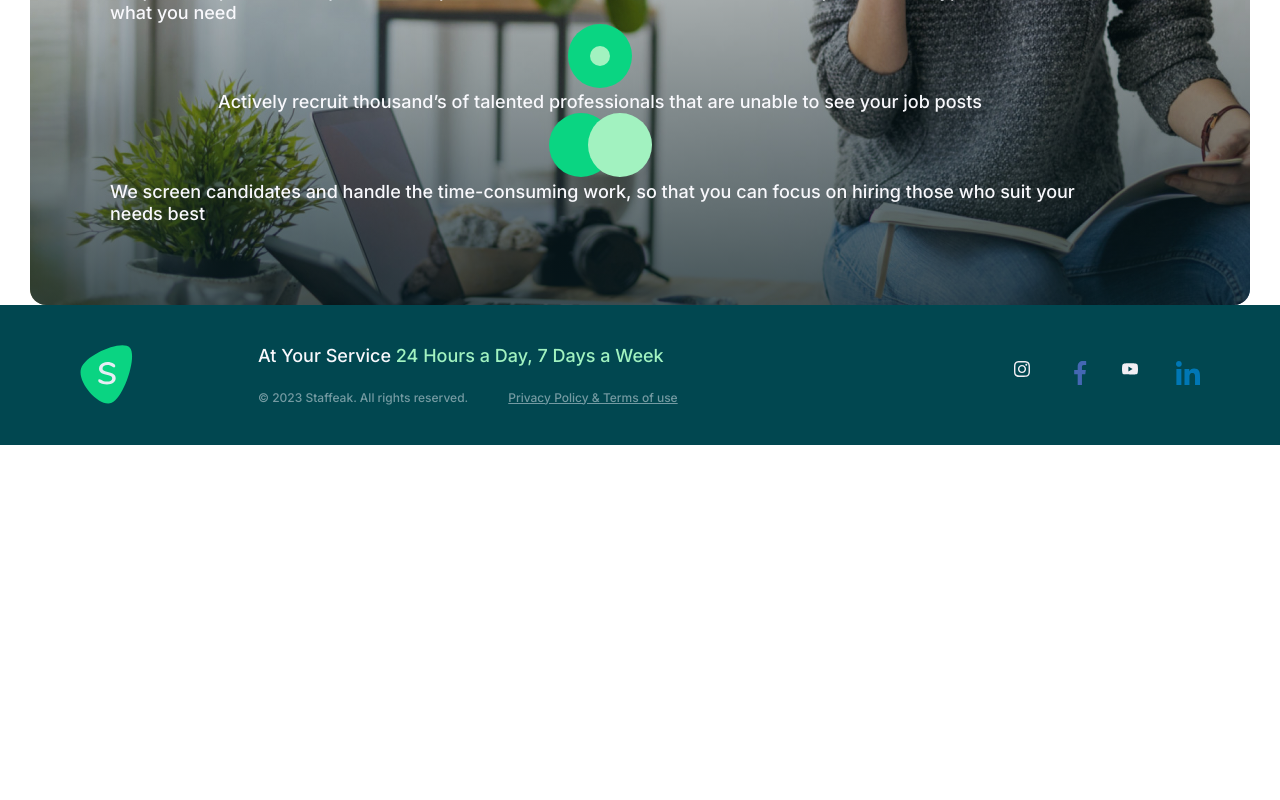
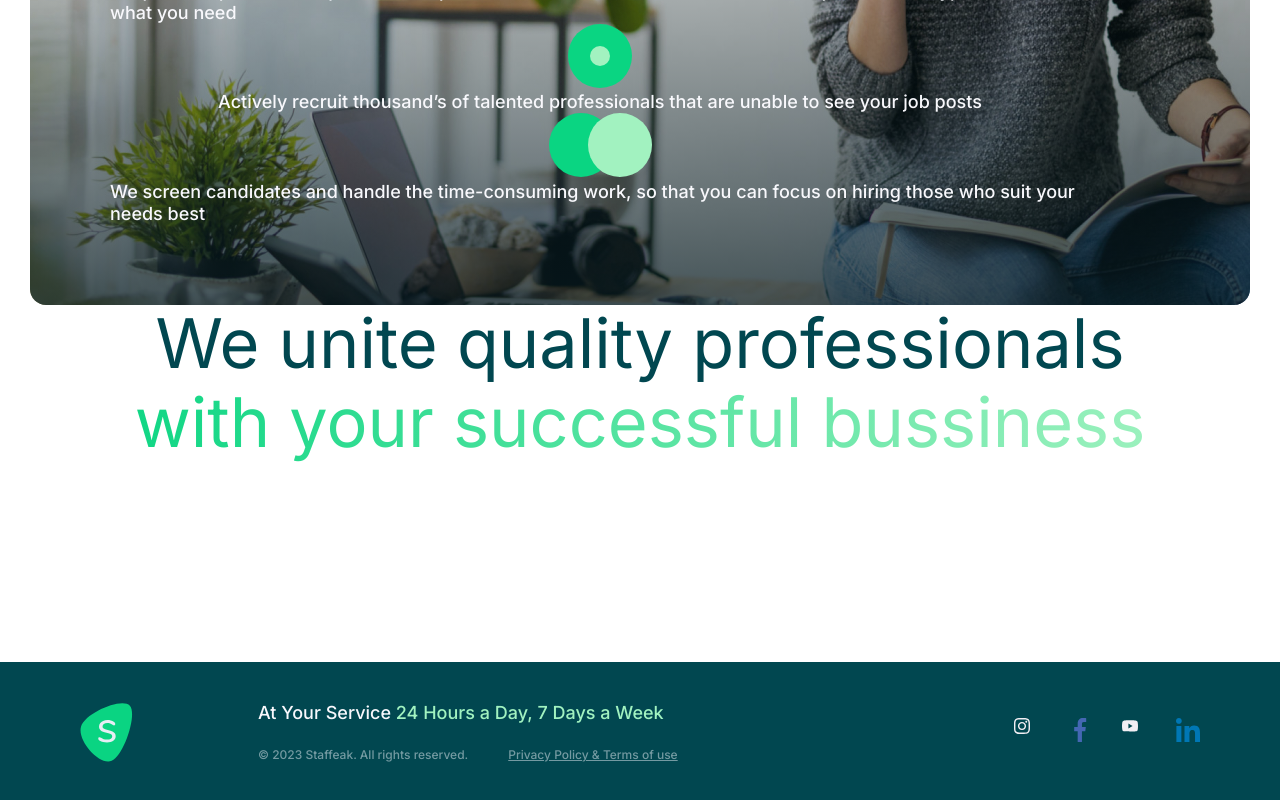
Before and after one commit to orch20/Stuffeak, a Vue app: page / in a window 1280 px wide. Shown: the part 1215-2015 px from the top of the page. Before the commit the page ends 1660 px from the top, so only its background shows below. Built offline with nearby package versions, Linux system fonts and the light colour scheme.

Commit message:
added TextAnimation section & customed animation

```diff
--- /dev/null
+++ b/src/components/Sections/TextAnimationSection.vue
@@ -0,0 +1,87 @@
+<template>
+    <div class="text-anim" :class='{ active: isTextActive }' id="text-anim" >
+        <div class="container">
+        <div class="text-anim__row text-anim__row--left">We unite quality professionals</div>
+        <div class="text-anim__row text-anim__row--righ">with your successful bussiness</div>
+        </div>
+    </div>
+</template>
+
+
+<script setup>
+    import { ref, onMounted, onUnmounted } from 'vue';
+
+            const counter = ref(0);
+            const isTextActive = ref(false);
+
+            const startTextAnim = () => {
+                const element = document.getElementById('text-anim');
+                if (element) {
+                    const scroll = window.scrollY + window.innerHeight;
+                    const offset = element.offsetTop + element.offsetHeight;
+
+                    if (scroll > offset && counter.value === 0) {
+                        isTextActive.value = true;
+                        counter.value = 1;
+                    }
+                }
+            };
+
+            onMounted(() => {
+                window.addEventListener('scroll', startTextAnim);
+                window.addEventListener('load', startTextAnim);
+            });
+
+            onUnmounted(() => {
+                window.removeEventListener('scroll', startTextAnim);
+                window.removeEventListener('load', startTextAnim);
+            });
+
+
+
+    </script>
+
+    <style lang="scss" scoped>
+    @import '../../assets/main.scss';
+
+    .text-anim {
+        overflow: hidden;
+        padding-bottom: 120px;
+
+        @include min(769) {
+            padding-bottom: 200px;
+        }
+
+        &.active {
+            .text-anim__row {
+                transform: translateX(0);
+            }
+        }
+    }
+
+    .text-anim__row {
+        font-family: $font;
+        font-weight: 400;
+        font-style: normal;
+        line-height: 1.15;
+        transition: 1.5s;
+        text-align: center;
+
+        @include responsive-font(72, 40);
+    }
+
+    .text-anim__row--left {
+        transform: translateX(-100vw);
+        color: $deep-green;
+    }
+
+    .text-anim__row--righ {
+        transform: translateX(100vw);
+        background: linear-gradient(90deg, #0ad582 0%, #a2f2c0 100%);
+        -webkit-background-clip: text;
+        background-clip: text;
+
+        -webkit-text-fill-color: transparent;
+        text-fill-color: transparent;
+    }
+    </style>
--- a/src/pages/IndexPage.vue
+++ b/src/pages/IndexPage.vue
@@ -2,6 +2,7 @@
     <main>
         <SearchSection />
         <SecondIndexPageSection />
+        <TextAnimationSection />
         <Footer/>
     </main>
 
@@ -11,5 +12,6 @@
 import SearchSection from '../components/Sections/SearchSection.vue'
 import SecondIndexPageSection from '../components/Sections/SecondIndexPageSection.vue';
 import Footer from '../components/Sections/Footer.vue';
+import TextAnimationSection from '../components/Sections/TextAnimationSection.vue';
 
 </script>
```
